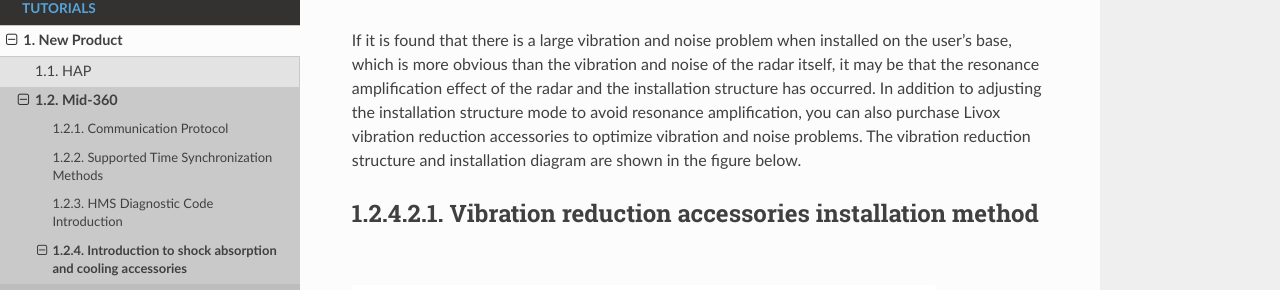
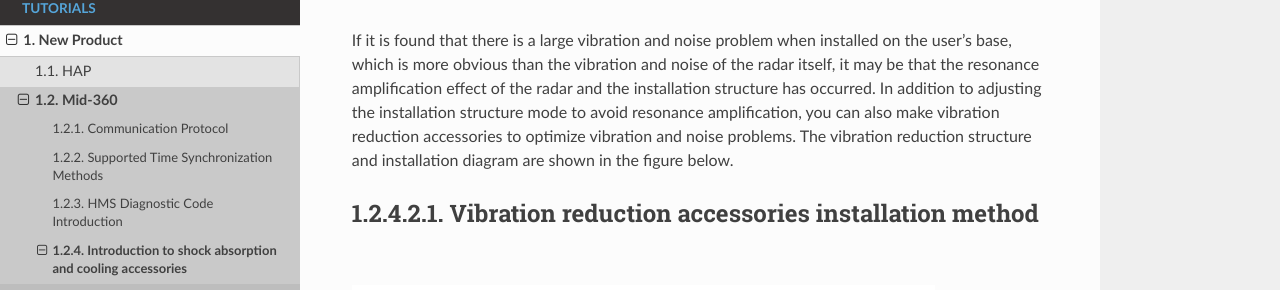
Before and after one commit to Livox-SDK/livox_wiki_en, a Sphinx documentation site: the page built from source/tutorials/new_product/mid360/cushioning_radiator.md, in a window 1280 px wide and 900 px high, scrolled down 2330 px. Shown: the part 227-517 px from the top of the window. Built offline with Sphinx 7.4.7 and the Read the Docs theme 2.0.0, drawn with Linux system fonts in a browser that asks for light colours; pages that are not in the unit, such as notebooks, are missing from menus.

Commit message:
change the word purchase to make

```diff
--- a/source/tutorials/new_product/mid360/cushioning_radiator.md
+++ b/source/tutorials/new_product/mid360/cushioning_radiator.md
@@ -13,7 +13,7 @@ Users can purchase cooling accessories to meet the needs of working in a 60℃ e
 ![](./images/radiator_build_size3_en.png)
 
 # Vibration reduction accessories
-If it is found that there is a large vibration and noise problem when installed on the user's base, which is more obvious than the vibration and noise of the radar itself, it may be that the resonance amplification effect of the radar and the installation structure has occurred. In addition to adjusting the installation structure mode to avoid resonance amplification, you can also purchase Livox vibration reduction accessories to optimize vibration and noise problems. The vibration reduction structure and installation diagram are shown in the figure below.
+If it is found that there is a large vibration and noise problem when installed on the user's base, which is more obvious than the vibration and noise of the radar itself, it may be that the resonance amplification effect of the radar and the installation structure has occurred. In addition to adjusting the installation structure mode to avoid resonance amplification, you can also make vibration reduction accessories to optimize vibration and noise problems. The vibration reduction structure and installation diagram are shown in the figure below.
 
 ## Vibration reduction accessories installation method
 
```
